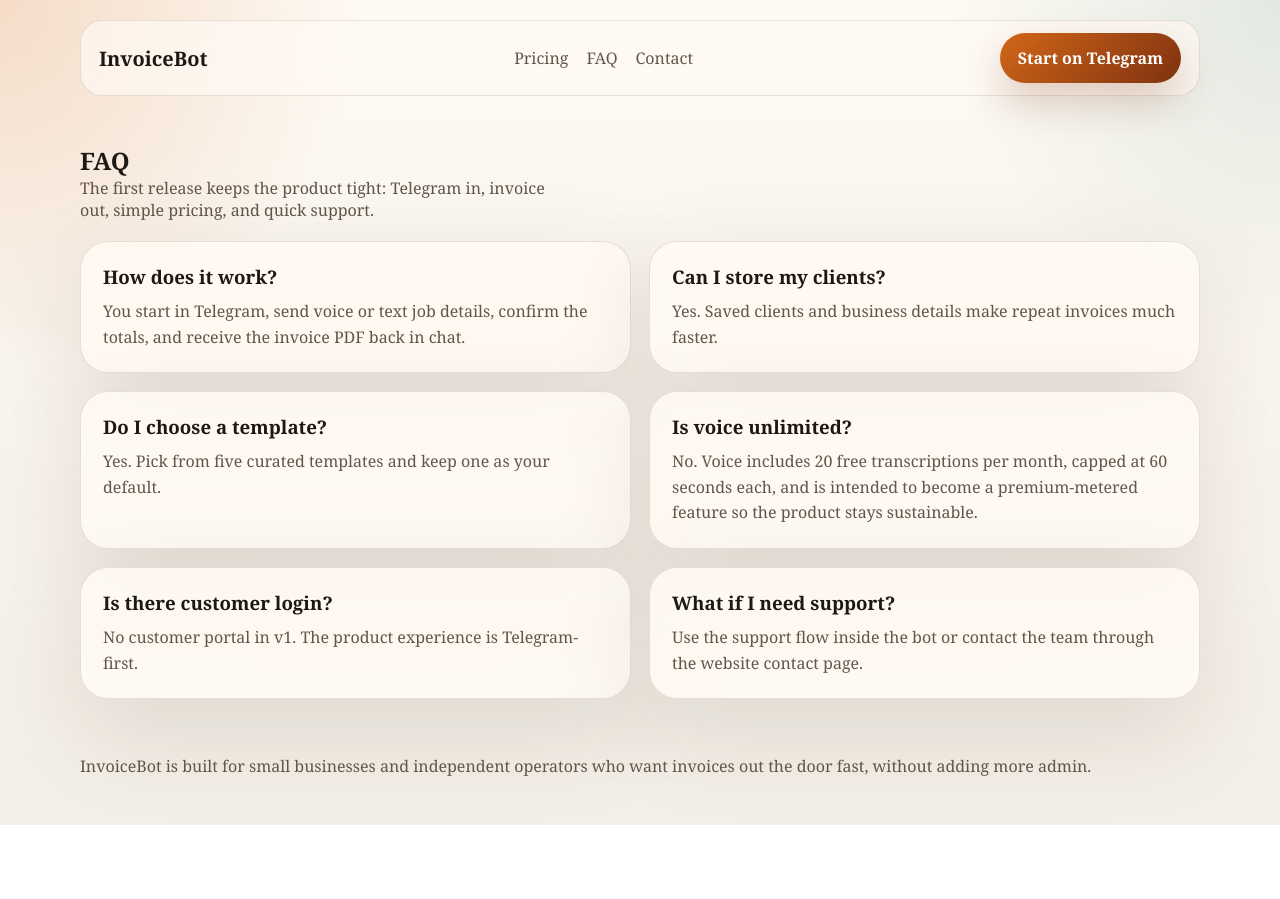
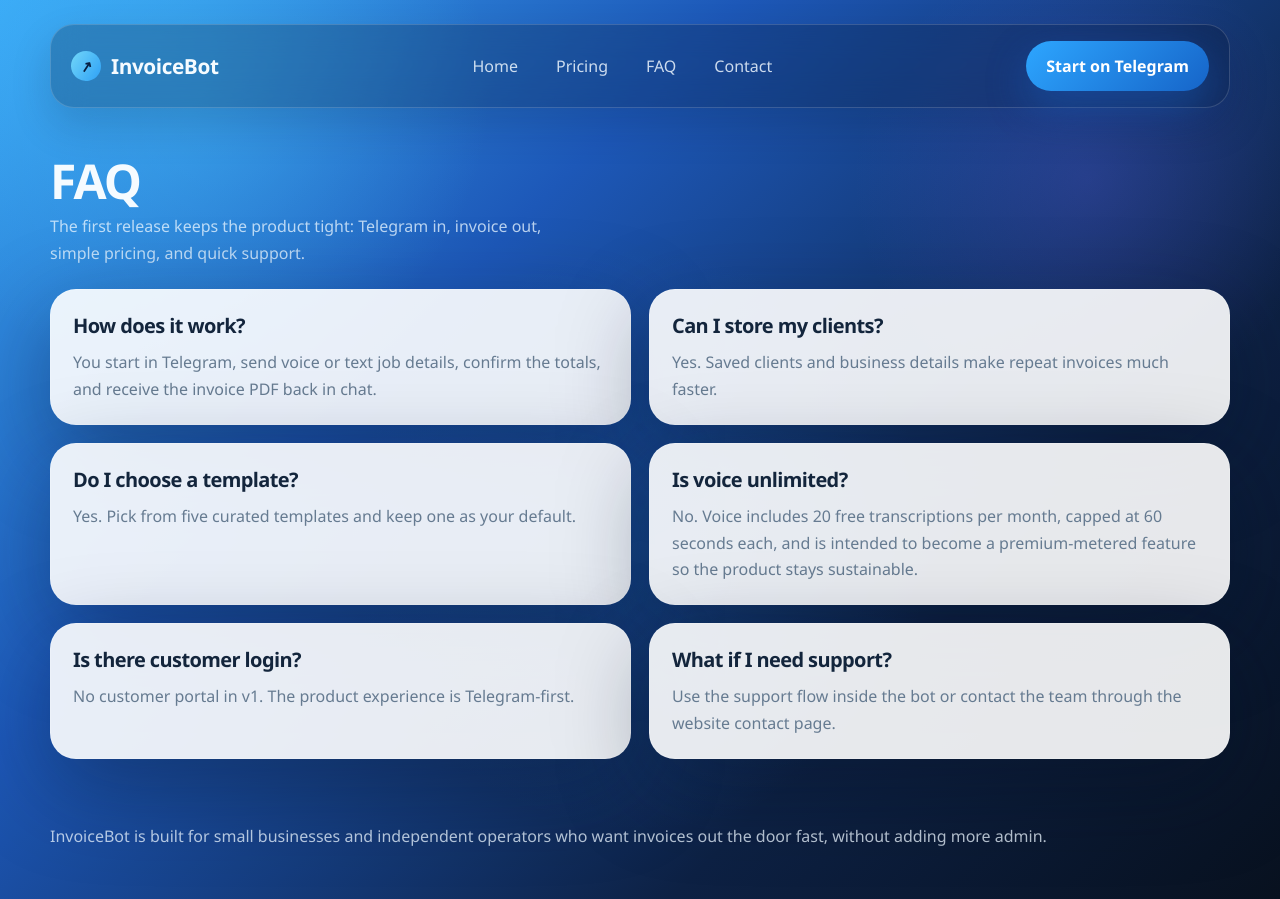
Before and after one commit to ViniciusScorsatto/TradieBot, a Next.js app in the folder site/: page /faq in a window 1280 px wide. Before the commit the page ends 825 px from the top, so only its background shows below. Built offline with nearby package versions, Linux system fonts and the light colour scheme; no server answers.

Commit message:
Redesign marketing site hero and shell

```diff
--- a/site/app/globals.css
+++ b/site/app/globals.css
@@ -1,13 +1,20 @@
 :root {
-  --bg: #f3eee6;
-  --paper: rgba(255, 250, 243, 0.88);
-  --text: #1d1813;
-  --muted: #62564a;
-  --line: rgba(57, 38, 16, 0.12);
-  --brand: #d26618;
-  --brand-deep: #7e3210;
-  --accent: #1f6f5f;
-  --shadow: 0 30px 100px rgba(56, 34, 14, 0.12);
+  --bg: #06152c;
+  --bg-deep: #08111f;
+  --surface: rgba(255, 255, 255, 0.12);
+  --surface-strong: rgba(255, 255, 255, 0.9);
+  --surface-soft: rgba(255, 255, 255, 0.08);
+  --text: #f5fbff;
+  --text-dark: #13253c;
+  --muted: rgba(230, 243, 255, 0.78);
+  --muted-dark: #667b91;
+  --line: rgba(255, 255, 255, 0.16);
+  --line-dark: rgba(19, 37, 60, 0.1);
+  --brand: #2da6ff;
+  --brand-deep: #1664c8;
+  --brand-soft: rgba(45, 166, 255, 0.18);
+  --accent: #7be0ff;
+  --shadow: 0 28px 90px rgba(5, 16, 37, 0.35);
 }
 
 * {
@@ -15,16 +22,18 @@
 }
 
 html {
-  font-family: Georgia, Cambria, "Times New Roman", serif;
+  font-family: "Space Grotesk", "Avenir Next", "Segoe UI", sans-serif;
 }
 
 body {
   margin: 0;
   color: var(--text);
   background:
-    radial-gradient(circle at top left, rgba(210, 102, 24, 0.2), transparent 24%),
-    radial-gradient(circle at top right, rgba(31, 111, 95, 0.12), transparent 22%),
-    linear-gradient(180deg, #fefaf4 0%, var(--bg) 100%);
+    radial-gradient(circle at 15% 10%, rgba(72, 198, 255, 0.38), transparent 22%),
+    radial-gradient(circle at 85% 20%, rgba(117, 101, 255, 0.2), transparent 18%),
+    radial-gradient(circle at 50% 60%, rgba(41, 142, 255, 0.16), transparent 35%),
+    linear-gradient(135deg, #3aa9f6 0%, #1d58b8 34%, #0d2144 72%, #08111f 100%);
+  min-height: 100vh;
 }
 
 a {
@@ -37,35 +46,64 @@
 }
 
 .container {
-  width: min(1120px, calc(100% - 32px));
+  width: min(1180px, calc(100% - 40px));
   margin: 0 auto;
 }
 
 .header {
-  padding: 20px 0;
+  padding: 24px 0 10px;
 }
 
 .nav {
   display: flex;
+  align-items: center;
   justify-content: space-between;
-  align-items: center;
-  gap: 20px;
-  padding: 12px 18px;
-  background: rgba(255, 250, 243, 0.68);
+  gap: 24px;
+  padding: 16px 20px;
+  border-radius: 24px;
   border: 1px solid var(--line);
-  border-radius: 22px;
-  backdrop-filter: blur(14px);
+  background: rgba(5, 19, 41, 0.24);
+  backdrop-filter: blur(16px);
+  box-shadow: 0 18px 40px rgba(6, 21, 44, 0.16);
 }
 
 .brandmark {
-  font-size: 1.25rem;
+  display: inline-flex;
+  align-items: center;
+  gap: 10px;
+  font-size: 1.3rem;
   font-weight: 700;
+  letter-spacing: -0.02em;
+}
+
+.brandmarkIcon {
+  display: inline-grid;
+  place-items: center;
+  width: 30px;
+  height: 30px;
+  border-radius: 999px;
+  background: linear-gradient(135deg, rgba(123, 224, 255, 0.9), rgba(45, 166, 255, 0.85));
+  color: #072042;
+  font-size: 0.9rem;
+  transform: rotate(-12deg);
 }
 
 .navlinks {
   display: flex;
-  gap: 18px;
-  color: var(--muted);
+  align-items: center;
+  gap: 10px;
+  color: rgba(240, 248, 255, 0.9);
+}
+
+.navlinks a {
+  padding: 10px 14px;
+  border-radius: 999px;
+  color: rgba(240, 248, 255, 0.84);
+}
+
+.navlinks a:hover {
+  background: rgba(255, 255, 255, 0.08);
+  color: white;
 }
 
 .cta,
@@ -73,52 +111,65 @@
   display: inline-flex;
   align-items: center;
   justify-content: center;
-  padding: 14px 18px;
+  padding: 14px 20px;
   border-radius: 999px;
   font-weight: 700;
+  transition: transform 0.18s ease, box-shadow 0.18s ease, background 0.18s ease;
+}
+
+.cta:hover,
+.secondary:hover {
+  transform: translateY(-1px);
 }
 
 .cta {
   color: white;
   background: linear-gradient(135deg, var(--brand) 0%, var(--brand-deep) 100%);
-  box-shadow: 0 18px 40px rgba(126, 50, 16, 0.24);
+  box-shadow: 0 16px 40px rgba(22, 100, 200, 0.42);
 }
 
 .secondary {
-  border: 1px solid var(--line);
-  background: rgba(255, 255, 255, 0.68);
+  color: white;
+  border: 1px solid rgba(255, 255, 255, 0.2);
+  background: rgba(255, 255, 255, 0.08);
 }
 
 .hero {
   display: grid;
-  grid-template-columns: 1.15fr 0.85fr;
-  gap: 24px;
+  grid-template-columns: 0.96fr 1.04fr;
+  gap: 28px;
   align-items: center;
-  padding: 40px 0 60px;
+  min-height: calc(100vh - 150px);
+  padding: 42px 0 52px;
+}
+
+.heroCopy {
+  max-width: 560px;
 }
 
 .eyebrow {
   display: inline-flex;
-  margin-bottom: 18px;
+  margin-bottom: 20px;
   padding: 8px 12px;
   border-radius: 999px;
-  background: rgba(210, 102, 24, 0.12);
-  color: var(--brand-deep);
-  font-size: 0.92rem;
+  color: white;
+  background: rgba(255, 255, 255, 0.12);
+  border: 1px solid rgba(255, 255, 255, 0.16);
+  font-size: 0.9rem;
 }
 
 .hero h1 {
   margin: 0;
-  font-size: clamp(3rem, 7vw, 5.6rem);
-  line-height: 0.95;
-  letter-spacing: -0.04em;
+  font-size: clamp(3.3rem, 7vw, 5.9rem);
+  line-height: 0.94;
+  letter-spacing: -0.05em;
 }
 
 .hero p {
   color: var(--muted);
-  font-size: 1.1rem;
-  line-height: 1.6;
-  max-width: 58ch;
+  font-size: 1.12rem;
+  line-height: 1.7;
+  max-width: 54ch;
 }
 
 .heroActions {
@@ -128,45 +179,266 @@
   margin-top: 28px;
 }
 
-.heroCard,
-.sectionCard,
-.templateCard,
-.priceCard,
-.faqItem {
-  border-radius: 28px;
-  border: 1px solid var(--line);
-  background: var(--paper);
-  box-shadow: var(--shadow);
+.heroStats {
+  display: grid;
+  grid-template-columns: repeat(3, minmax(0, 1fr));
+  gap: 14px;
+  margin-top: 28px;
 }
 
-.heroCard {
-  padding: 26px;
+.heroStat {
+  padding: 16px;
+  border-radius: 22px;
+  border: 1px solid rgba(255, 255, 255, 0.14);
+  background: rgba(255, 255, 255, 0.08);
+  backdrop-filter: blur(10px);
+}
+
+.heroStat strong,
+.heroStat span {
+  display: block;
+}
+
+.heroStat strong {
+  font-size: 0.98rem;
+}
+
+.heroStat span {
+  margin-top: 8px;
+  color: var(--muted);
+  font-size: 0.92rem;
+  line-height: 1.45;
+}
+
+.heroVisual {
+  position: relative;
+  min-height: 620px;
+}
+
+.heroGlow {
+  position: absolute;
+  border-radius: 999px;
+  filter: blur(20px);
+}
+
+.heroGlowOne {
+  top: 20px;
+  left: 80px;
+  width: 240px;
+  height: 240px;
+  background: rgba(123, 224, 255, 0.32);
+}
+
+.heroGlowTwo {
+  right: 40px;
+  bottom: 100px;
+  width: 200px;
+  height: 200px;
+  background: rgba(87, 90, 255, 0.24);
+}
+
+.dashboardMock {
+  position: absolute;
+  right: 0;
+  top: 38px;
+  width: min(92%, 670px);
+  border-radius: 28px;
+  border: 1px solid rgba(255, 255, 255, 0.18);
+  background: rgba(255, 255, 255, 0.12);
+  backdrop-filter: blur(16px);
+  box-shadow: var(--shadow);
+  overflow: hidden;
+}
+
+.dashboardChrome {
+  display: flex;
+  gap: 8px;
+  padding: 14px 18px;
+  border-bottom: 1px solid rgba(255, 255, 255, 0.1);
+}
+
+.dashboardChrome span {
+  width: 10px;
+  height: 10px;
+  border-radius: 999px;
+  background: rgba(255, 255, 255, 0.5);
+}
+
+.dashboardBody {
+  padding: 18px;
+}
+
+.dashboardKpis {
+  display: grid;
+  grid-template-columns: repeat(3, minmax(0, 1fr));
+  gap: 12px;
+}
+
+.kpiCard {
+  padding: 16px;
+  border-radius: 18px;
+  background: rgba(255, 255, 255, 0.86);
+  color: var(--text-dark);
+}
+
+.kpiCard span,
+.kpiCard strong {
+  display: block;
+}
+
+.kpiCard span {
+  color: var(--muted-dark);
+  font-size: 0.86rem;
+}
+
+.kpiCard strong {
+  margin-top: 10px;
+  font-size: 1.8rem;
+  letter-spacing: -0.04em;
+}
+
+.dashboardChart {
+  margin-top: 14px;
+  min-height: 190px;
+  border-radius: 24px;
+  background:
+    linear-gradient(180deg, rgba(255,255,255,0.96), rgba(243,248,255,0.92)),
+    linear-gradient(90deg, rgba(22,100,200,0.1), rgba(45,166,255,0.08));
   position: relative;
   overflow: hidden;
 }
 
-.heroCard::after {
+.dashboardChart::before,
+.dashboardChart::after {
   content: "";
   position: absolute;
-  inset: auto -10% -25% 10%;
-  height: 180px;
-  background: radial-gradient(circle, rgba(210, 102, 24, 0.28), transparent 60%);
+  inset: 0;
 }
 
-.heroFlow {
-  display: grid;
-  gap: 14px;
+.dashboardChart::before {
+  background:
+    linear-gradient(to right, transparent 0%, transparent calc(20% - 1px), rgba(19,37,60,0.06) calc(20% - 1px), rgba(19,37,60,0.06) 20%, transparent 20%),
+    linear-gradient(to bottom, transparent 0%, transparent calc(25% - 1px), rgba(19,37,60,0.06) calc(25% - 1px), rgba(19,37,60,0.06) 25%, transparent 25%);
+  background-size: 20% 100%, 100% 25%;
 }
 
-.flowStep {
-  padding: 18px;
-  border-radius: 20px;
-  background: rgba(255, 255, 255, 0.72);
-  border: 1px solid var(--line);
+.chartLine {
+  position: absolute;
+  left: 24px;
+  right: 24px;
+  bottom: 24px;
+  top: 32px;
+  clip-path: polygon(0% 78%, 12% 72%, 24% 74%, 38% 60%, 48% 63%, 58% 51%, 70% 54%, 82% 36%, 100% 24%, 100% 100%, 0% 100%);
+  background: linear-gradient(180deg, rgba(45, 166, 255, 0.55), rgba(45, 166, 255, 0));
+}
+
+.chartLine::after {
+  content: "";
+  position: absolute;
+  inset: 0;
+  clip-path: polygon(0% 76%, 12% 70%, 24% 72%, 38% 58%, 48% 61%, 58% 49%, 70% 52%, 82% 34%, 100% 22%, 100% 28%, 82% 40%, 70% 58%, 58% 55%, 48% 67%, 38% 64%, 24% 78%, 12% 76%, 0% 82%);
+  background: linear-gradient(90deg, #6fe2ff 0%, #2da6ff 52%, #1b67d6 100%);
+}
+
+.dashboardRows {
+  display: grid;
+  gap: 10px;
+  margin-top: 14px;
+}
+
+.dashboardRow {
+  display: flex;
+  align-items: center;
+  justify-content: space-between;
+  padding: 14px 16px;
+  border-radius: 16px;
+  background: rgba(255, 255, 255, 0.82);
+  color: var(--text-dark);
+}
+
+.phoneMock {
+  position: absolute;
+  left: 38px;
+  top: 86px;
+  width: 248px;
+  padding: 14px 12px 18px;
+  border-radius: 34px;
+  background: linear-gradient(180deg, #111826 0%, #050b16 100%);
+  box-shadow: 0 24px 60px rgba(3, 10, 24, 0.4);
+  border: 6px solid rgba(255, 255, 255, 0.78);
+}
+
+.phoneTop {
+  width: 92px;
+  height: 10px;
+  margin: 0 auto 14px;
+  border-radius: 999px;
+  background: rgba(255, 255, 255, 0.22);
+}
+
+.phoneScreen {
+  min-height: 420px;
+  padding: 18px 14px;
+  border-radius: 26px;
+  background:
+    radial-gradient(circle at top left, rgba(115, 216, 255, 0.26), transparent 24%),
+    linear-gradient(180deg, #def5ff 0%, #bddcff 100%);
+}
+
+.chatBubble {
+  max-width: 82%;
+  padding: 12px 14px;
+  border-radius: 18px;
+  font-size: 0.9rem;
+  line-height: 1.45;
+  box-shadow: 0 12px 26px rgba(14, 52, 91, 0.12);
+}
+
+.chatBubble + .chatBubble {
+  margin-top: 12px;
+}
+
+.chatBubble.inbound {
+  color: var(--text-dark);
+  background: rgba(255, 255, 255, 0.96);
+  border-top-left-radius: 10px;
+}
+
+.chatBubble.outbound {
+  margin-left: auto;
+  color: white;
+  background: linear-gradient(135deg, var(--brand) 0%, var(--brand-deep) 100%);
+  border-top-right-radius: 10px;
+}
+
+.chatBubble.compact {
+  max-width: 66%;
+}
+
+.floatingBadge {
+  position: absolute;
+  padding: 12px 16px;
+  border-radius: 999px;
+  background: rgba(255, 255, 255, 0.14);
+  border: 1px solid rgba(255, 255, 255, 0.18);
+  backdrop-filter: blur(12px);
+  color: white;
+  font-weight: 700;
+  box-shadow: 0 18px 34px rgba(4, 18, 37, 0.18);
+}
+
+.badgeTop {
+  right: 36px;
+  top: 8px;
+}
+
+.badgeBottom {
+  left: 24px;
+  bottom: 44px;
 }
 
 .section {
-  padding: 28px 0 24px;
+  padding: 30px 0 28px;
 }
 
 .sectionHead {
@@ -174,7 +446,7 @@
   justify-content: space-between;
   gap: 20px;
   align-items: end;
-  margin-bottom: 20px;
+  margin-bottom: 22px;
 }
 
 .sectionHead h2,
@@ -182,13 +454,19 @@
   margin: 0;
 }
 
+.sectionHead h2 {
+  font-size: clamp(2rem, 4vw, 3rem);
+  letter-spacing: -0.04em;
+}
+
 .sectionHead p {
-  max-width: 54ch;
+  max-width: 58ch;
   color: var(--muted);
+  line-height: 1.7;
 }
 
 .siteNotice {
-  margin-bottom: 20px;
+  margin-bottom: 22px;
   padding: 18px 20px;
   border-radius: 20px;
   border: 1px solid var(--line);
@@ -196,15 +474,15 @@
 }
 
 .siteNoticeSuccess {
-  background: rgba(31, 111, 95, 0.12);
-  border-color: rgba(31, 111, 95, 0.24);
-  color: #164e43;
+  background: rgba(24, 187, 133, 0.14);
+  border-color: rgba(24, 187, 133, 0.22);
+  color: #d8fff1;
 }
 
 .siteNoticeWarning {
-  background: rgba(210, 102, 24, 0.12);
-  border-color: rgba(126, 50, 16, 0.2);
-  color: var(--brand-deep);
+  background: rgba(255, 184, 77, 0.14);
+  border-color: rgba(255, 184, 77, 0.28);
+  color: #fff4d7;
 }
 
 .featureGrid,
@@ -223,6 +501,11 @@
 .priceCard,
 .faqItem {
   padding: 22px;
+  border-radius: 26px;
+  border: 1px solid var(--line);
+  background: rgba(255, 255, 255, 0.9);
+  color: var(--text-dark);
+  box-shadow: var(--shadow);
 }
 
 .sectionCard h3,
@@ -236,13 +519,21 @@
   margin: 0;
 }
 
+.sectionCard h3,
+.templateCard h3,
+.priceCard h3,
+.faqItem h3 {
+  font-size: 1.25rem;
+  letter-spacing: -0.03em;
+}
+
 .sectionCard p,
 .templateCard p,
 .priceCard p,
 .faqItem p {
-  color: var(--muted);
   margin-top: 10px;
-  line-height: 1.6;
+  color: var(--muted-dark);
+  line-height: 1.65;
 }
 
 .templateGrid {
@@ -250,21 +541,23 @@
 }
 
 .templateSwatch {
-  height: 100px;
+  height: 110px;
   border-radius: 18px;
   margin-bottom: 14px;
 }
 
 .pricingLayout {
   display: grid;
-  grid-template-columns: 1.1fr 0.9fr;
+  grid-template-columns: 1.05fr 0.95fr;
   gap: 18px;
 }
 
 .priceValue {
-  font-size: 4rem;
+  font-size: 4.2rem;
   line-height: 1;
   margin-top: 16px;
+  color: var(--text-dark);
+  letter-spacing: -0.05em;
 }
 
 .pricingActions {
@@ -283,15 +576,26 @@
 }
 
 .footer {
-  padding: 32px 0 48px;
-  color: var(--muted);
+  padding: 38px 0 52px;
+  color: rgba(235, 245, 255, 0.74);
+}
+
+@media (max-width: 1120px) {
+  .hero {
+    grid-template-columns: 1fr;
+    min-height: auto;
+  }
+
+  .heroVisual {
+    min-height: 660px;
+  }
 }
 
 @media (max-width: 980px) {
-  .hero,
   .pricingLayout,
   .featureGrid,
-  .faqGrid {
+  .faqGrid,
+  .heroStats {
     grid-template-columns: 1fr;
   }
 
@@ -301,10 +605,35 @@
 
   .nav {
     flex-direction: column;
+    align-items: stretch;
   }
 
   .navlinks {
     flex-wrap: wrap;
     justify-content: center;
   }
+
+  .heroVisual {
+    min-height: 620px;
+  }
+
+  .dashboardMock {
+    position: relative;
+    width: 100%;
+    top: 0;
+  }
+
+  .phoneMock {
+    left: 16px;
+    top: 220px;
+    width: 220px;
+  }
+
+  .badgeTop {
+    right: 12px;
+  }
+
+  .badgeBottom {
+    left: 10px;
+  }
 }
--- a/site/components/header.tsx
+++ b/site/components/header.tsx
@@ -6,9 +6,11 @@
       <div className="container">
         <div className="nav">
           <Link className="brandmark" href="/">
-            InvoiceBot
+            <span className="brandmarkIcon">↗</span>
+            <span>InvoiceBot</span>
           </Link>
           <div className="navlinks">
+            <Link href="/">Home</Link>
             <Link href="/pricing">Pricing</Link>
             <Link href="/faq">FAQ</Link>
             <Link href="/contact">Contact</Link>
```
Also changed, not shown: site/app/page.tsx (+78 -21 lines).
